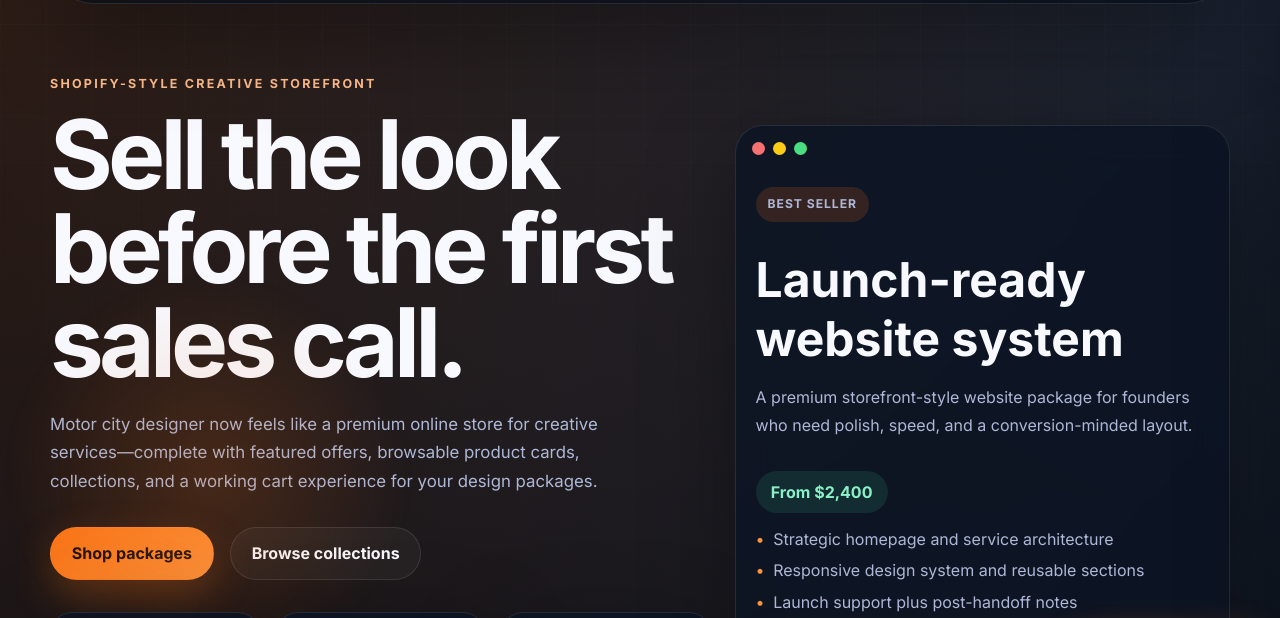
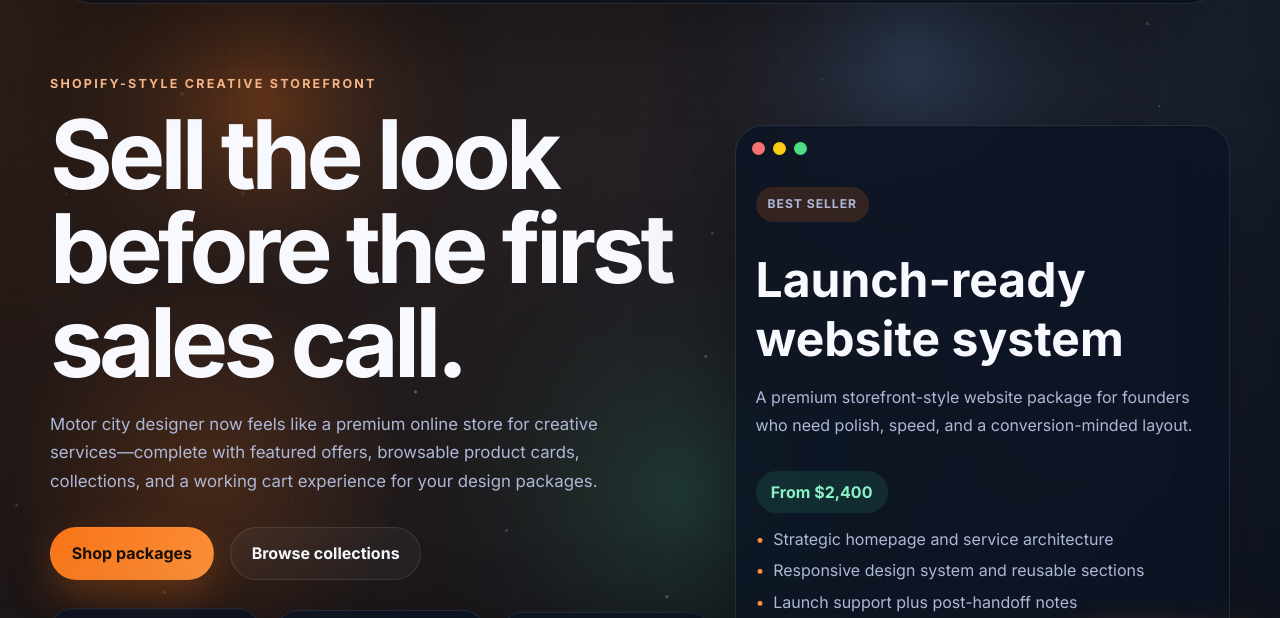
Before and after one commit to higherqualitydesigns/Motor-city-designer, a website: page index.html in a window 1280 px wide. Shown: the part 114-732 px from the top of the page. Drawn offline with Linux system fonts and the light colour scheme.

Commit message:
Add animated fluid background and strengthen storefront interactions

```diff
--- a/index.html
+++ b/index.html
@@ -136,6 +136,8 @@
     </script>
   </head>
   <body>
+    <canvas class="fluid-bg" id="fluid-bg" aria-hidden="true"></canvas>
+    <canvas class="particle-layer" id="particle-layer" aria-hidden="true"></canvas>
     <div class="page-glow" aria-hidden="true"></div>
     <div class="site-shell">
       <header class="hero" id="top">
@@ -410,6 +412,7 @@
         </div>
         <p class="form-note">Taxes and implementation details are finalized during onboarding.</p>
         <button class="button primary full-width" type="button" id="checkout-button">Start checkout</button>
+        <p class="form-note" id="checkout-feedback" role="status" aria-live="polite"></p>
       </div>
     </aside>
 
--- a/script.js
+++ b/script.js
@@ -74,6 +74,9 @@ const chatbotMessages = document.querySelector('#chatbot-messages');
 const chatbotForm = document.querySelector('#chatbot-form');
 const chatbotInput = document.querySelector('#chatbot-input');
 const chatbotQuickActions = document.querySelector('#chatbot-quick-actions');
+const fluidCanvas = document.querySelector('#fluid-bg');
+const particleCanvas = document.querySelector('#particle-layer');
+const checkoutFeedback = document.querySelector('#checkout-feedback');
 
 function loadCart() {
   try {
@@ -243,20 +246,26 @@ function openCart() {
   cartDrawer.classList.add('is-open');
   backdrop.hidden = false;
   document.body.style.overflow = 'hidden';
+  checkoutFeedback.textContent = '';
+  document.querySelector('[data-open-cart]')?.setAttribute('aria-expanded', 'true');
 }
 
 function closeCart() {
   cartDrawer.classList.remove('is-open');
   backdrop.hidden = true;
   document.body.style.overflow = '';
+  document.querySelector('[data-open-cart]')?.setAttribute('aria-expanded', 'false');
 }
 
 function startCheckout() {
   if (!state.cart.length) {
-    cartSubtotal.textContent = 'Add a package first';
+    checkoutFeedback.textContent = 'Add at least one package to continue.';
+    checkoutFeedback.style.color = '#ffb7b7';
     return false;
   }
 
+  checkoutFeedback.textContent = "Checkout request sent. We're preparing your onboarding summary.";
+  checkoutFeedback.style.color = 'var(--success)';
   checkoutButton.textContent = 'Checkout request sent';
   checkoutButton.disabled = true;
 
@@ -266,6 +275,7 @@ function startCheckout() {
     renderCart();
     checkoutButton.textContent = 'Start checkout';
     checkoutButton.disabled = false;
+    checkoutFeedback.textContent = '';
     closeCart();
   }, 1800);
 
@@ -394,6 +404,7 @@ productGrid?.addEventListener('click', (event) => {
   }
 });
 
+document.querySelector('[data-open-cart]')?.setAttribute('aria-expanded', 'false');
 document.querySelector('[data-open-cart]')?.addEventListener('click', openCart);
 document.querySelector('[data-close-cart]')?.addEventListener('click', closeCart);
 backdrop?.addEventListener('click', closeCart);
@@ -446,6 +457,18 @@ chatbotLaunch?.addEventListener('click', () => {
 
 chatbotClose?.addEventListener('click', closeChatbot);
 
+document.addEventListener('keydown', (event) => {
+  if (event.key === 'Escape') {
+    if (!chatbotPanel.hidden) {
+      closeChatbot();
+    }
+
+    if (cartDrawer.classList.contains('is-open')) {
+      closeCart();
+    }
+  }
+});
+
 chatbotForm?.addEventListener('submit', (event) => {
   event.preventDefault();
   const message = chatbotInput.value.trim();
@@ -473,4 +496,128 @@ chatbotQuickActions?.addEventListener('click', (event) => {
 
 renderProducts();
 renderCart();
+initFluidBackground();
 postChatMessage('bot', 'Hi! I’m your storefront assistant. Ask about packages, pricing, your cart, or checkout.');
+
+
+function initFluidBackground() {
+  if (!fluidCanvas || !particleCanvas) {
+    return;
+  }
+
+  const reduceMotion = window.matchMedia('(prefers-reduced-motion: reduce)').matches;
+  const fluidCtx = fluidCanvas.getContext('2d');
+  const particleCtx = particleCanvas.getContext('2d');
+
+  if (!fluidCtx || !particleCtx) {
+    return;
+  }
+
+  const dpr = Math.min(window.devicePixelRatio || 1, 2);
+  let width = window.innerWidth;
+  let height = window.innerHeight;
+  let rafId;
+  let mouse = { x: width * 0.5, y: height * 0.5 };
+
+  const blobs = [
+    { x: 0.2, y: 0.3, r: 260, color: 'rgba(249,115,22,0.3)', speed: 0.0006, phase: 0 },
+    { x: 0.75, y: 0.25, r: 280, color: 'rgba(96,165,250,0.22)', speed: 0.0005, phase: Math.PI * 0.65 },
+    { x: 0.55, y: 0.72, r: 320, color: 'rgba(52,211,153,0.18)', speed: 0.00042, phase: Math.PI * 1.2 },
+  ];
+
+  const particles = Array.from({ length: 70 }, () => ({
+    x: Math.random() * width,
+    y: Math.random() * height,
+    vx: (Math.random() - 0.5) * 0.22,
+    vy: (Math.random() - 0.5) * 0.22,
+    size: Math.random() * 2.3 + 0.4,
+    alpha: Math.random() * 0.55 + 0.15,
+  }));
+
+  function resize() {
+    width = window.innerWidth;
+    height = window.innerHeight;
+    [fluidCanvas, particleCanvas].forEach((canvas) => {
+      canvas.width = Math.round(width * dpr);
+      canvas.height = Math.round(height * dpr);
+      canvas.style.width = `${width}px`;
+      canvas.style.height = `${height}px`;
+    });
+
+    fluidCtx.setTransform(dpr, 0, 0, dpr, 0, 0);
+    particleCtx.setTransform(dpr, 0, 0, dpr, 0, 0);
+  }
+
+  function renderFluid(time) {
+    fluidCtx.clearRect(0, 0, width, height);
+
+    blobs.forEach((blob, index) => {
+      const wave = Math.sin(time * blob.speed + blob.phase);
+      const drift = Math.cos(time * (blob.speed * 0.77) + blob.phase);
+      const x = width * blob.x + wave * (40 + index * 8) + (mouse.x - width / 2) * 0.008;
+      const y = height * blob.y + drift * (36 + index * 6) + (mouse.y - height / 2) * 0.008;
+      const radius = blob.r + Math.sin(time * blob.speed * 1.8) * 24;
+
+      const gradient = fluidCtx.createRadialGradient(x, y, 10, x, y, radius);
+      gradient.addColorStop(0, blob.color);
+      gradient.addColorStop(1, 'rgba(5,11,20,0)');
+
+      fluidCtx.fillStyle = gradient;
+      fluidCtx.beginPath();
+      fluidCtx.arc(x, y, radius, 0, Math.PI * 2);
+      fluidCtx.fill();
+    });
+  }
+
+  function renderParticles() {
+    particleCtx.clearRect(0, 0, width, height);
+    particleCtx.fillStyle = 'rgba(255,255,255,0.85)';
+
+    particles.forEach((particle) => {
+      particle.x += particle.vx;
+      particle.y += particle.vy;
+
+      if (particle.x < -8) particle.x = width + 8;
+      if (particle.x > width + 8) particle.x = -8;
+      if (particle.y < -8) particle.y = height + 8;
+      if (particle.y > height + 8) particle.y = -8;
+
+      particleCtx.globalAlpha = particle.alpha;
+      particleCtx.beginPath();
+      particleCtx.arc(particle.x, particle.y, particle.size, 0, Math.PI * 2);
+      particleCtx.fill();
+    });
+
+    particleCtx.globalAlpha = 1;
+  }
+
+  function frame(time) {
+    renderFluid(time);
+    renderParticles();
+
+    if (!reduceMotion) {
+      rafId = window.requestAnimationFrame(frame);
+    }
+  }
+
+  resize();
+
+  window.addEventListener('resize', resize);
+  window.addEventListener('pointermove', (event) => {
+    mouse = { x: event.clientX, y: event.clientY };
+  }, { passive: true });
+
+  if (reduceMotion) {
+    renderFluid(3500);
+    renderParticles();
+    return;
+  }
+
+  rafId = window.requestAnimationFrame(frame);
+
+  window.addEventListener('beforeunload', () => {
+    if (rafId) {
+      window.cancelAnimationFrame(rafId);
+    }
+  });
+}
--- a/styles.css
+++ b/styles.css
@@ -34,6 +34,27 @@ body {
     linear-gradient(180deg, #050b14 0%, #09101d 42%, #070c16 100%);
 }
 
+
+
+.fluid-bg,
+.particle-layer {
+  position: fixed;
+  inset: 0;
+  width: 100%;
+  height: 100%;
+  pointer-events: none;
+}
+
+.fluid-bg {
+  z-index: -3;
+  opacity: 0.85;
+}
+
+.particle-layer {
+  z-index: -2;
+  opacity: 0.45;
+}
+
 body::before {
   content: '';
   position: fixed;
@@ -57,6 +78,7 @@ button {
 }
 
 .page-glow {
+  z-index: -1;
   position: fixed;
   inset: auto auto 0 0;
   width: 26rem;
@@ -300,6 +322,23 @@ button {
 .faq-item,
 .product-card {
   border-radius: var(--radius-lg);
+  animation: panelFloat 12s ease-in-out infinite;
+}
+
+.hero-metrics li:nth-child(2),
+.collection-card:nth-child(2),
+.panel:nth-child(2),
+.quote-card:nth-child(2),
+.product-card:nth-child(2n) {
+  animation-delay: -4s;
+}
+
+.hero-metrics li:nth-child(3),
+.collection-card:nth-child(3),
+.panel:nth-child(3),
+.quote-card:nth-child(3),
+.product-card:nth-child(3n) {
+  animation-delay: -8s;
 }
 
 .hero-metrics li {
@@ -803,6 +842,18 @@ button {
   color: var(--muted);
 }
 
+
+
+@keyframes panelFloat {
+  0%,
+  100% {
+    transform: translateY(0px);
+  }
+  50% {
+    transform: translateY(-4px);
+  }
+}
+
 @media (max-width: 1024px) {
   .hero-layout,
   .section-heading.split,
@@ -855,3 +906,18 @@ button {
     width: min(100vw - 1.2rem, 420px);
   }
 }
+
+
+@media (prefers-reduced-motion: reduce) {
+  html {
+    scroll-behavior: auto;
+  }
+
+  *,
+  *::before,
+  *::after {
+    animation-duration: 0.001ms !important;
+    animation-iteration-count: 1 !important;
+    transition-duration: 0.001ms !important;
+  }
+}
```
